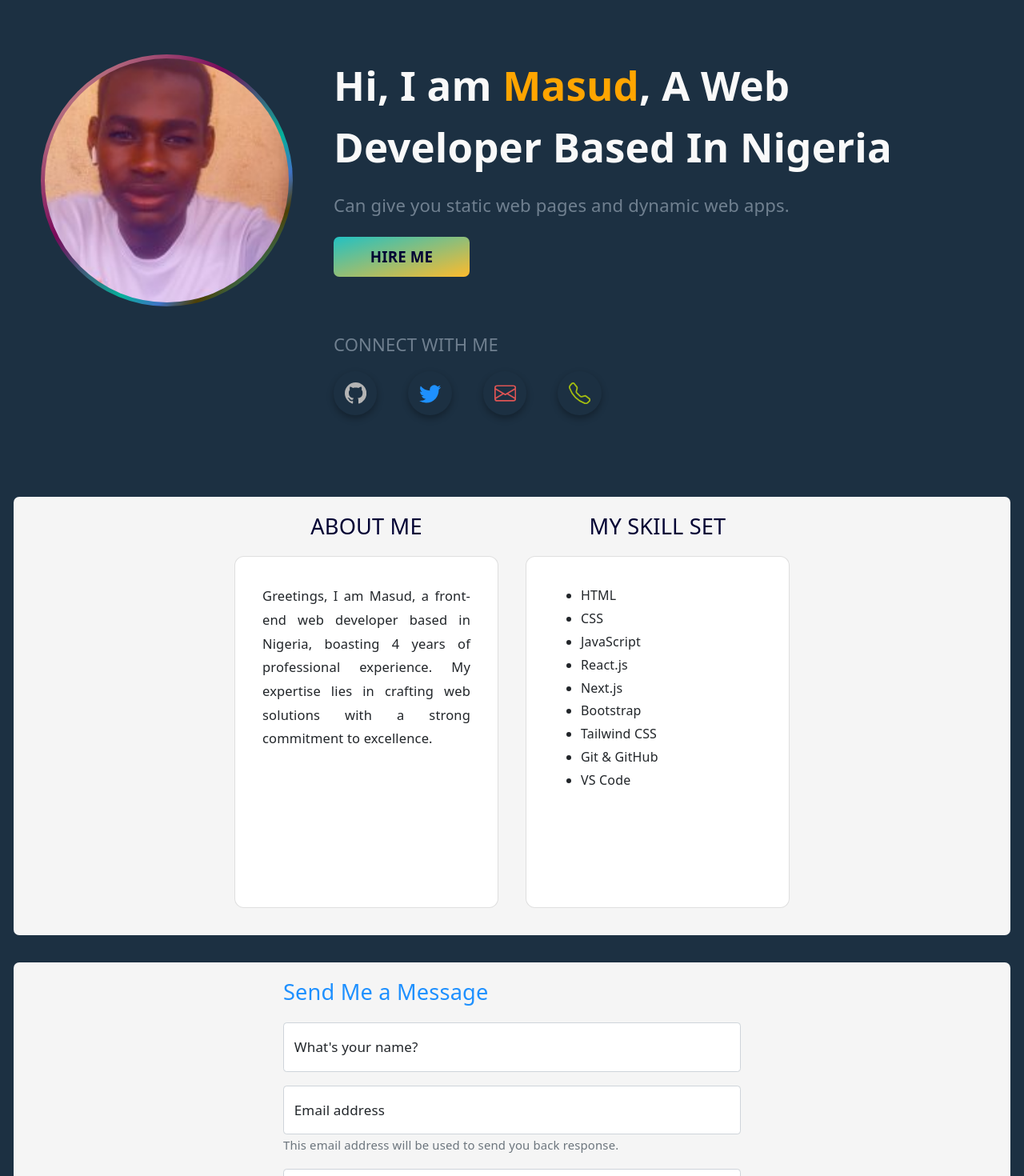
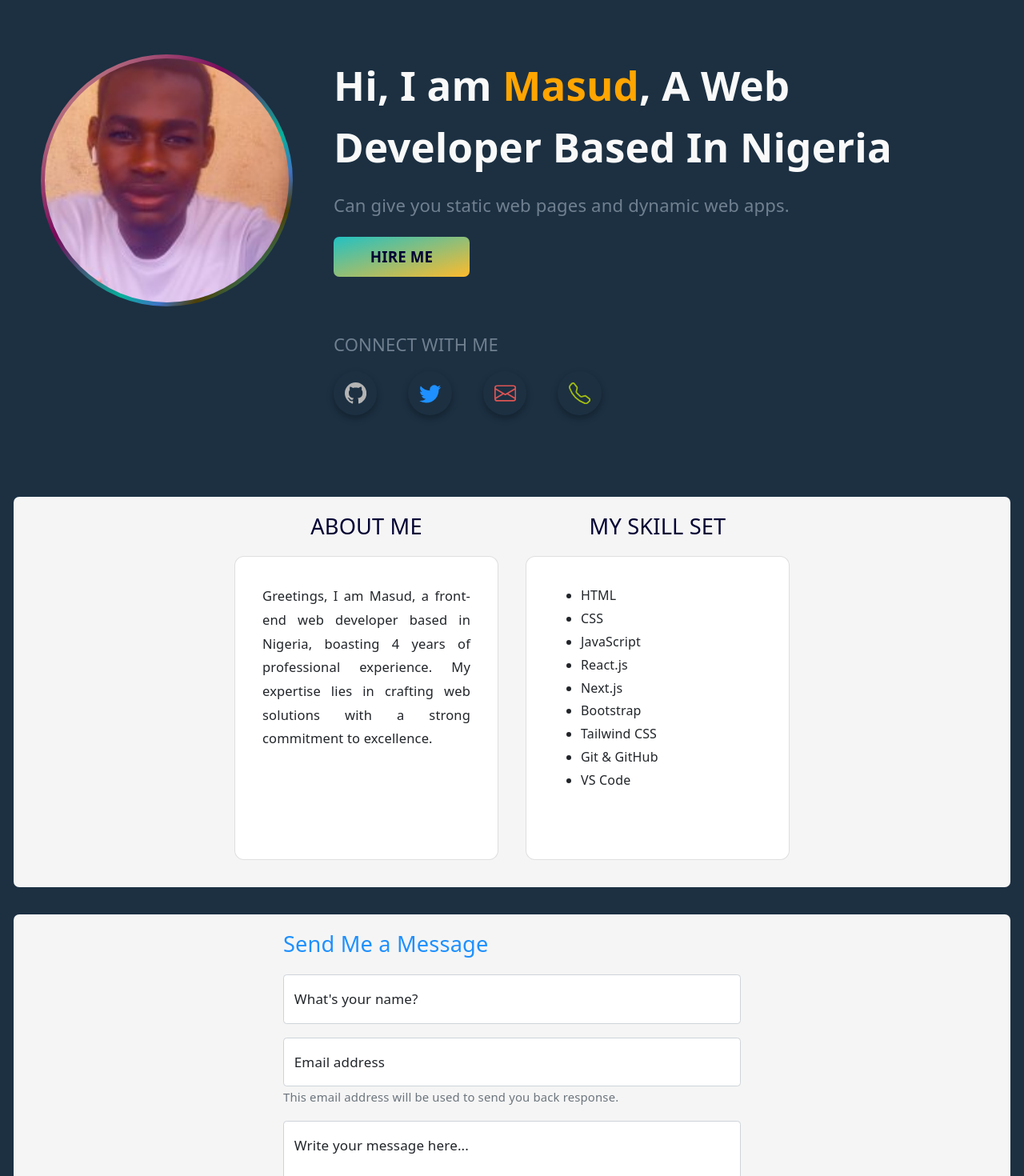
Before and after one commit to masud73/portfolio, a React (Create React App) app: page / in a window 1280 px wide. Shown: the top 1470 px of the page at 80% size. Built offline with nearby package versions, Linux system fonts and the light colour scheme.

Commit message:
Update card.css

```diff
--- a/src/styles/card.css
+++ b/src/styles/card.css
@@ -4,7 +4,7 @@
 
 .card {
     position: relative;
-    height: 440px;
+    height: 380px;
     width: 330px;
     border-radius: 12px;
     background-color: #fff;
```
